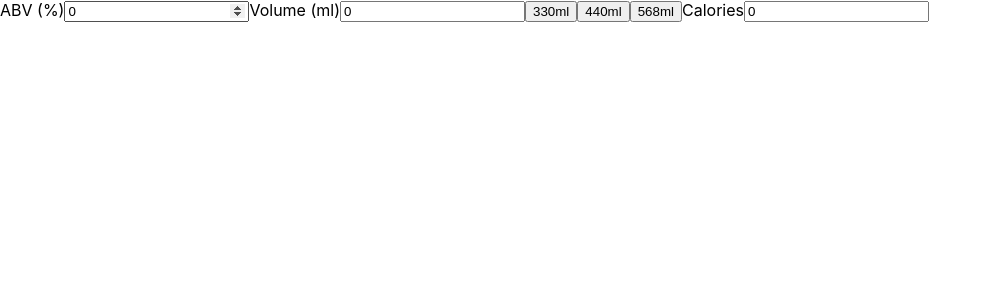
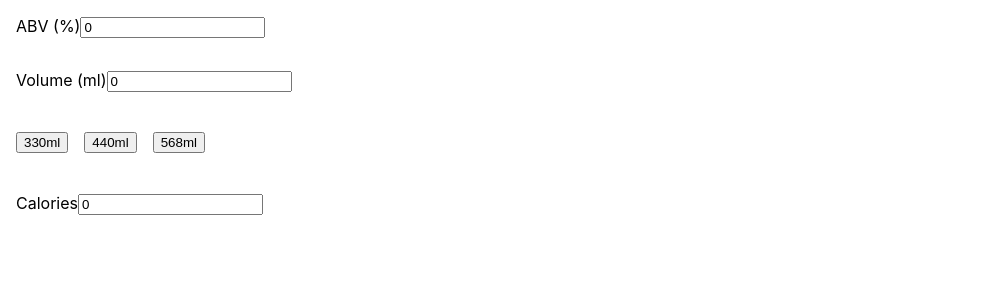
Before and after one commit to textbook/abv, a React (Create React App) app: page / in a window 1280 px wide. Shown: the top 300 px of the page, without its empty margins (0-992 px from the left). Built offline with nearby package versions, Linux system fonts and the light colour scheme.

Commit message:
Add basic styling

```diff
--- a/package.json
+++ b/package.json
@@ -19,6 +19,7 @@
     "react": "^17.0.2",
     "react-dom": "^17.0.2",
     "react-scripts": "4.0.3",
+    "sass": "^1.38.0",
     "typescript": "^4.3.5",
     "wait-on": "^6.0.0",
     "web-vitals": "^1.1.2"
--- /dev/null
+++ b/src/App.scss
@@ -0,0 +1,20 @@
+.container {
+  display: flex;
+  flex-direction: column;
+
+  > * {
+    margin: 1rem;
+  }
+}
+
+.buttons button {
+  margin: 0.5rem;
+
+  &:first-of-type {
+    margin-left: 0;
+  }
+
+  &:last-of-type {
+    margin-right: 0;
+  }
+}
--- a/src/App.tsx
+++ b/src/App.tsx
@@ -1,4 +1,6 @@
 import { ChangeEventHandler, useState } from "react";
+
+import "./App.scss";
 
 const FACTOR = 2.5 / 29.57;
 
@@ -11,7 +13,7 @@ function App() {
 	};
 
 	return (
-		<div>
+		<div className="container" role="main">
 			<label>
         ABV (%)
 				<input
@@ -32,9 +34,16 @@ function App() {
 				/>
 			</label>
 
-			{[330, 440, 568].map((volume) => (
-				<button onClick={() => setData({ ...data, volume })}>{volume}ml</button>
-			))}
+			<div className="buttons">
+				{[330, 440, 568].map((volume) => (
+					<button
+						onClick={() => setData({ ...data, volume })}
+						key={volume}
+					>
+						{volume}ml
+					</button>
+				))}
+			</div>
 
 			<label>
         Calories
```
Also changed, not shown: 1 other file (tests, documents, lock files or other folders).
